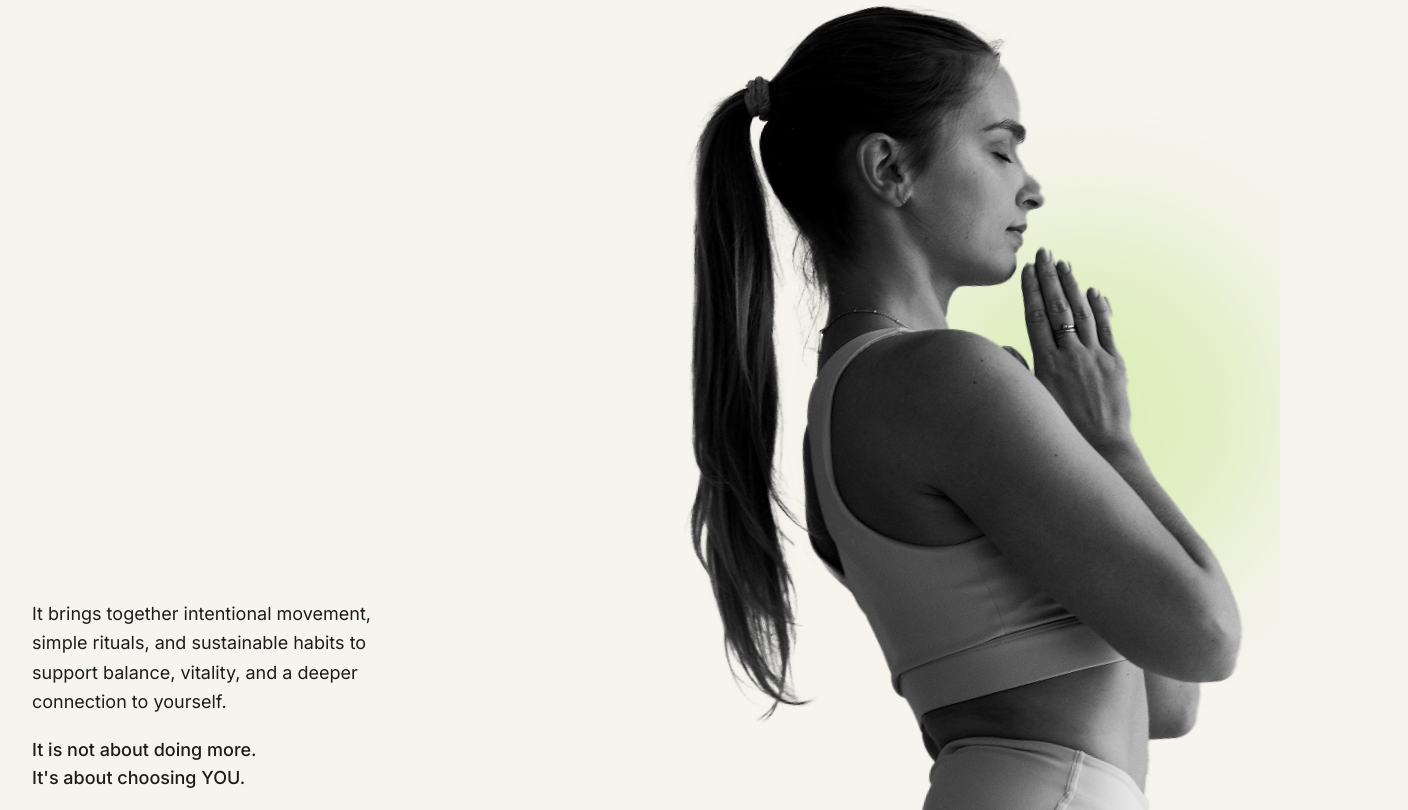
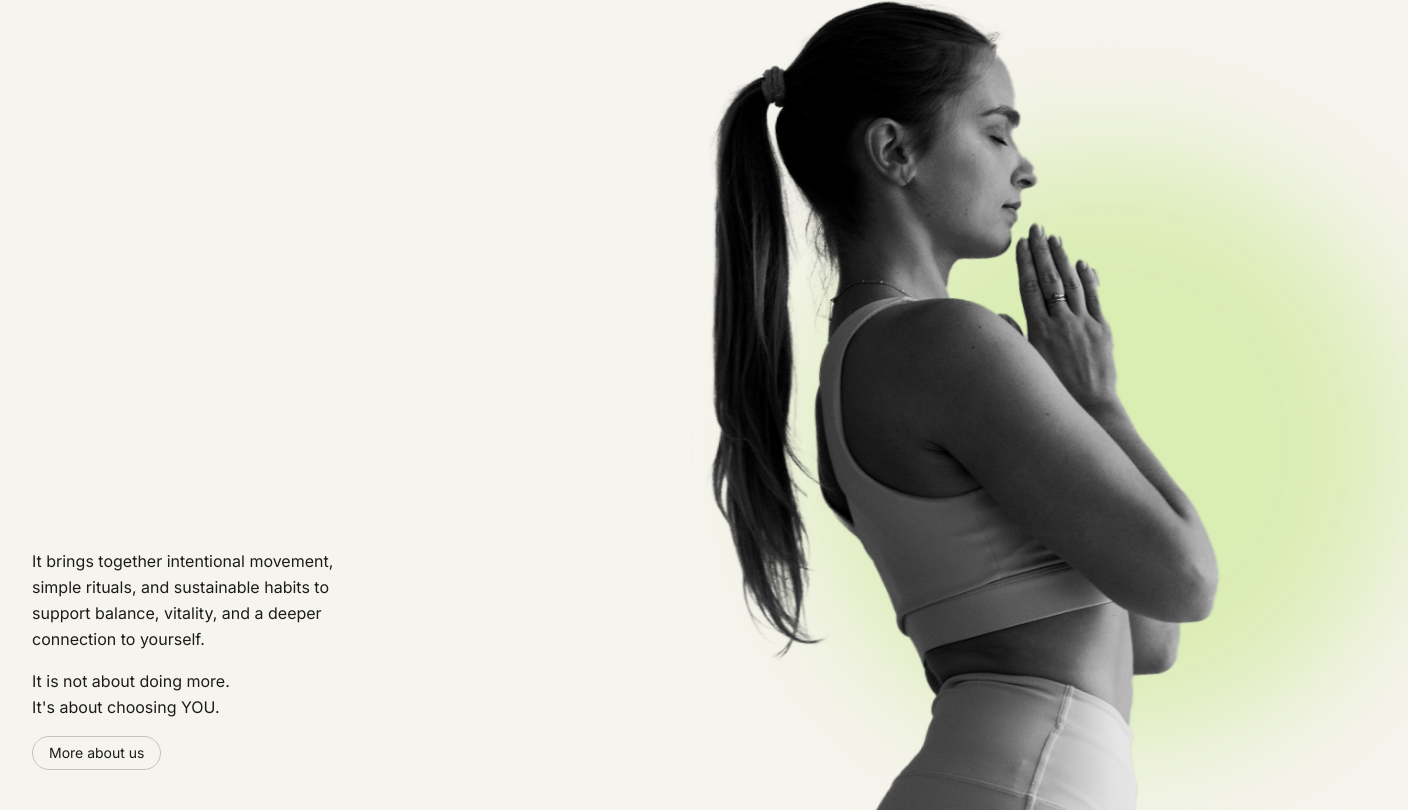
Before and after one commit to fredjesusdesign-stack/youfull, a Next.js app: page / in a window 1280 px wide. Shown: the part 1310-2120 px from the top of the page, 1408 px wide, since content can reach past the window. Built offline with nearby package versions, Linux system fonts and the light colour scheme; no server answers.

Commit message:
fix: about section — regular weight text, large glow 600px no clip, bleeds right
Co-Authored-By: Claude Sonnet 4.6 <noreply@anthropic.com>

```diff
--- a/src/app/(public)/page.tsx
+++ b/src/app/(public)/page.tsx
@@ -40,25 +40,25 @@ export default async function HomePage() {
       </section>
 
       {/* ── 3. ABOUT — text bottom-left + tall portrait image right ── */}
-      <section className="relative overflow-hidden grid md:grid-cols-2" style={{ minHeight: 980 }}>
+      <section className="relative grid md:grid-cols-2" style={{ minHeight: 900 }}>
         {/* Left: text anchored to bottom */}
         <div className="flex items-end px-8 pb-16 md:pb-20">
-          <div className="space-y-5">
-            <p className="text-text text-base md:text-lg leading-relaxed max-w-sm">
+          <div className="space-y-4">
+            <p className="text-text text-base leading-relaxed max-w-xs">
               It brings together intentional movement, simple rituals, and sustainable habits to support balance, vitality, and a deeper connection to yourself.
             </p>
-            <p className="text-text font-medium text-base md:text-lg">
+            <p className="text-text text-base leading-relaxed">
               It is not about doing more.<br />
               It&apos;s about choosing YOU.
             </p>
-            <Link href="/blog" className="inline-flex text-sm text-text border border-[#c9c1bc] rounded-full px-5 py-2 hover:bg-surface transition-colors">
+            <Link href="/blog" className="inline-flex text-sm text-text border border-[#c9c1bc] rounded-full px-4 py-1.5 hover:bg-surface transition-colors">
               More about us
             </Link>
           </div>
         </div>
 
-        {/* Right: 629×980 portrait image + parallax green glow */}
-        <div className="relative" style={{ height: 980 }}>
+        {/* Right: portrait image + large parallax green glow bleeding right */}
+        <div className="relative" style={{ height: 900 }}>
           <ParallaxGlow />
           <div className="absolute inset-0 z-10">
             <Image
--- a/src/components/ParallaxGlow.tsx
+++ b/src/components/ParallaxGlow.tsx
@@ -20,7 +20,7 @@ export default function ParallaxGlow() {
   return (
     <div
       ref={ref}
-      className="absolute right-0 top-1/2 -translate-y-1/2 w-72 h-72 md:w-96 md:h-96 rounded-full bg-[#c8e88c] opacity-50 blur-3xl pointer-events-none will-change-transform"
+      className="absolute -right-32 top-1/4 w-[500px] h-[500px] md:w-[600px] md:h-[600px] rounded-full bg-[#c8e88c] opacity-60 blur-3xl pointer-events-none will-change-transform"
     />
   )
 }
```
